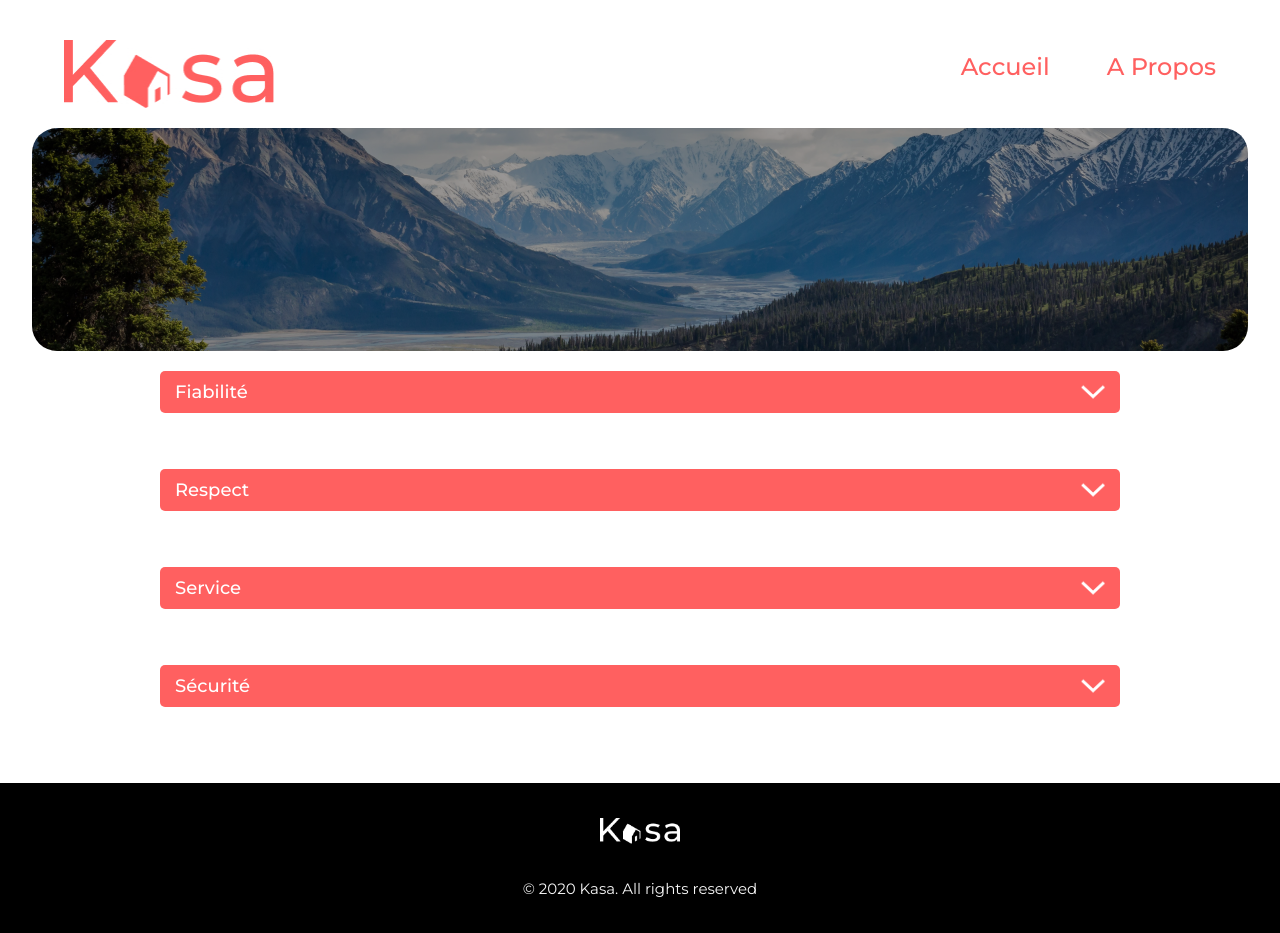
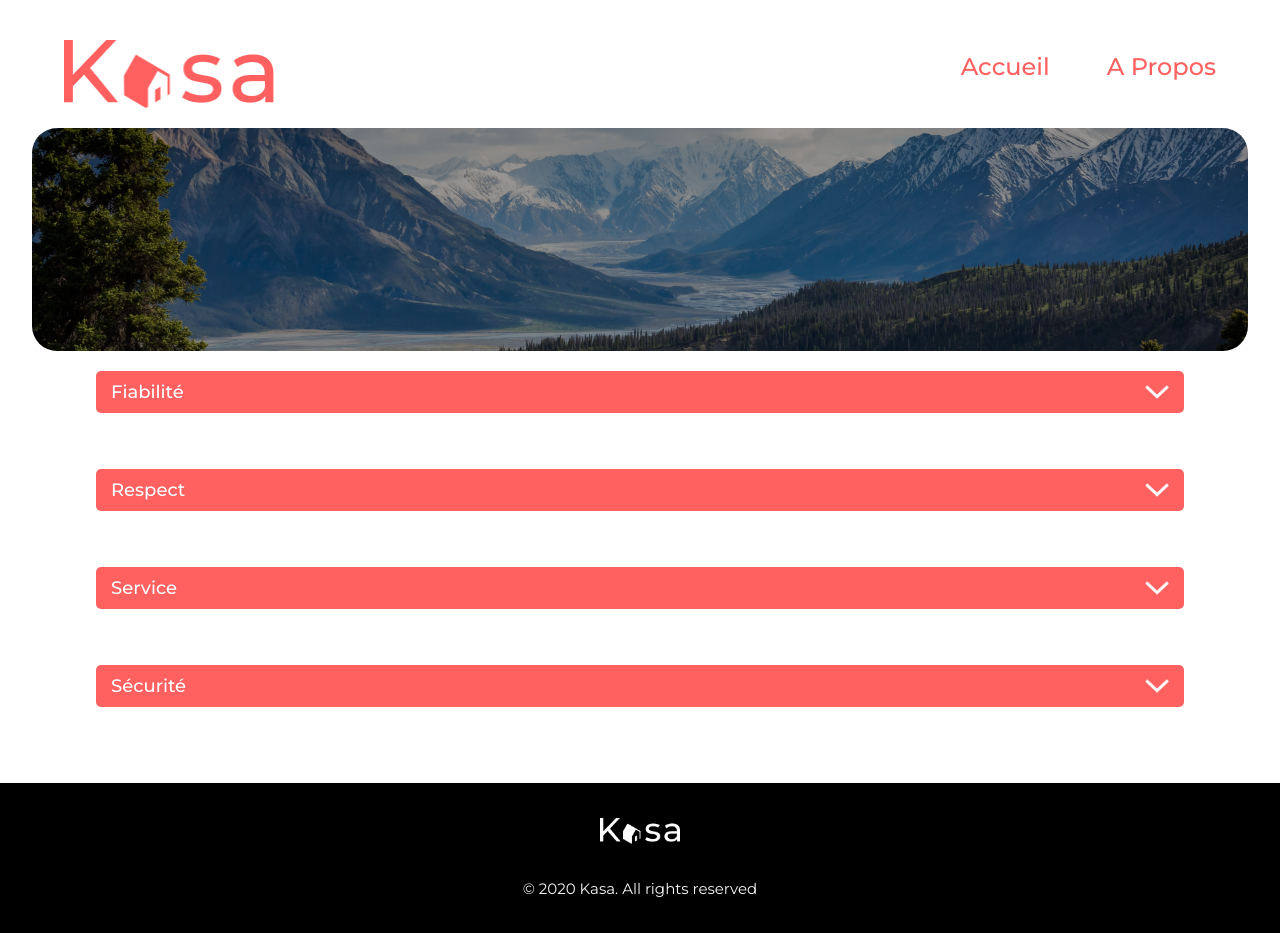
Before and after one commit to Darkjul/JulienHelias_7_25022023, a React (Create React App) app: page /about in a window 1280 px wide. Built offline with nearby package versions, Linux system fonts and the light colour scheme.

Commit message:
Corrections Medias Querries

```diff
--- a/src/components/Banner/_banner.scss
+++ b/src/components/Banner/_banner.scss
@@ -53,7 +53,7 @@
       }
 
     @media screen and (min-width: 601px) and (max-width: 1200px) {
-        margin: 20px 10px 20px 10px;
+        //margin: 20px 10px 20px 10px;
         border-radius: 10px;
       }
 
--- a/src/pages/About/_about.scss
+++ b/src/pages/About/_about.scss
@@ -1,12 +1,12 @@
 // Style SCSS de la page About
 
 .about_main_collapse {
-    width: 75%;
+    width: 85%;
     margin: 0 auto;
 
      @media screen and (max-width: 600px){
-            margin: 20px 10px 20px 10px;
-            width: 93%;
+            //margin: 20px 10px 20px 10px;
+            width: 90%;
         }
 
     @media screen and (min-width: 601px) and (max-width: 900px) {
--- a/src/pages/Home/_home.scss
+++ b/src/pages/Home/_home.scss
@@ -14,8 +14,9 @@
 
     @media screen and (min-width: 601px) and (max-width: 1200px) {
          width: 90%;
-         margin: 10px;
+         //margin: 10px;
          padding: 10px;
+         background-color: $tertiary-color
       }
 
     @media screen and (max-width: 600px){
```
Also changed, not shown: src/components/Footer/_footer.scss (+8 -0 lines).
